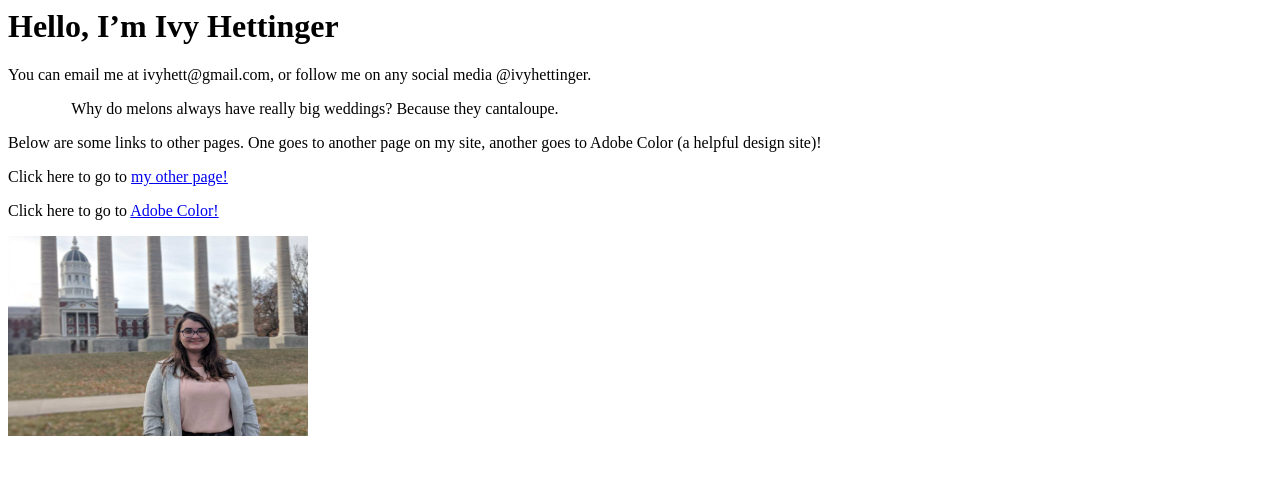
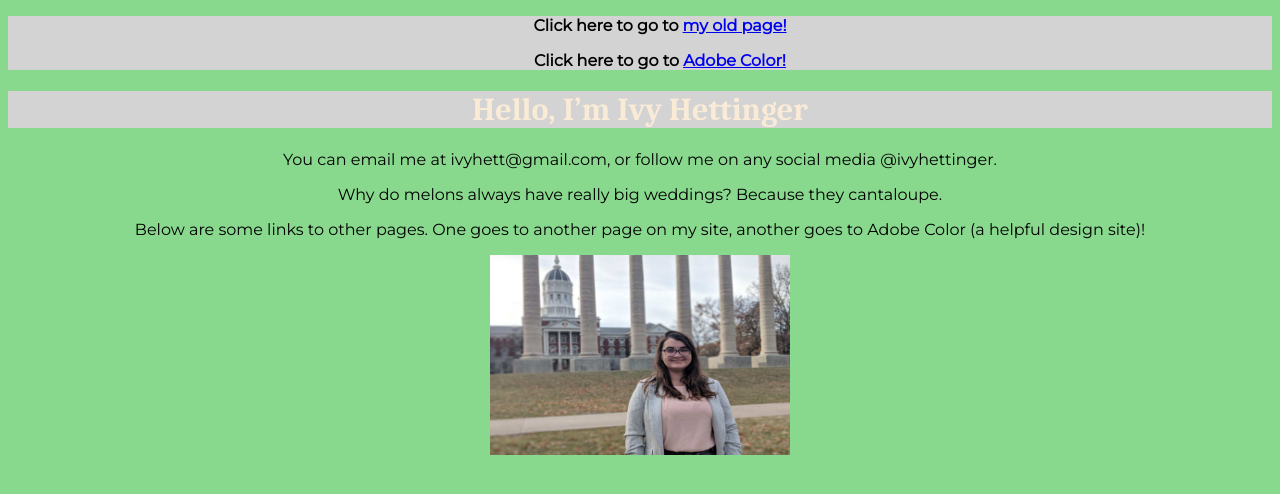
Before and after one commit to J4502-ss20/ivy, a plain HTML site: page ivy/index.html in a window 1280 px wide. Drawn offline with Linux system fonts and the light colour scheme.

Commit message:
added fonts and colors

```diff
--- a/ivy/oldindex.html
+++ b/ivy/index.html
@@ -1,13 +1,24 @@
+<!DOCTYPE html>
 <html>
+<head>
+<link href="https://fonts.googleapis.com/css?family=Caladea:400,400i,700,700i|Lato|Montserrat&display=swap" rel="stylesheet">
+<link rel="stylesheet" href="../ivyassignment5.css">
+</head>
 <title>Ivy's Page</title>
 <body>
+
+<nav>
+  <ul>
+      <li><p> Click here to go to <a href="oldindex.html">my old page!</a></p></li>
+      <li><p> Click here to go to <a href="https://color.adobe.com/create">Adobe Color!</a></p></li>
+  </ul>
+</nav>
+
   <h1>Hello, I’m Ivy Hettinger</h1>
   <p>You can email me at ivyhett@gmail.com, or follow me on any social media @ivyhettinger. </p>
-  <p style="margin-left:5%; margin-right:5%;"> Why do melons always have really big weddings? Because they cantaloupe.</p>
+  <p> Why do melons always have really big weddings? Because they cantaloupe.</p>
   <p> Below are some links to other pages. One goes to another page on my site, another goes to Adobe Color (a helpful design site)! <p>
 
-    <p> Click here to go to <a href="other page.html">my other page!</a></p>
-    <p> Click here to go to <a href="https://color.adobe.com/create">Adobe Color!</a></p>
   <a href="mailto:ivyhett@gmail.com"><img src="ivyphoto.png" height="200" width="300"/></a>
   </body>
 </html>
--- /dev/null
+++ b/ivyassignment5.css
@@ -0,0 +1,30 @@
+body {
+  text-align: center;
+  background-color: #88D88D;
+
+}
+
+p {
+  font-size: 1.0rem;
+  font-family: 'Montserrat', arial, sans-serif;
+}
+
+h1{
+color: #FAEBD7;
+background-color: lightgrey;
+font-family: 'Caladea', Times, serif;
+}
+
+li {
+  list-style: none;
+  font-weight: bolder;
+  font-family: 'Lato', arial, sans-serif;
+}
+
+ img {
+  border: none;
+}
+
+nav {
+  background-color: lightgrey;
+}
```
Also changed, not shown: 1 other file.
